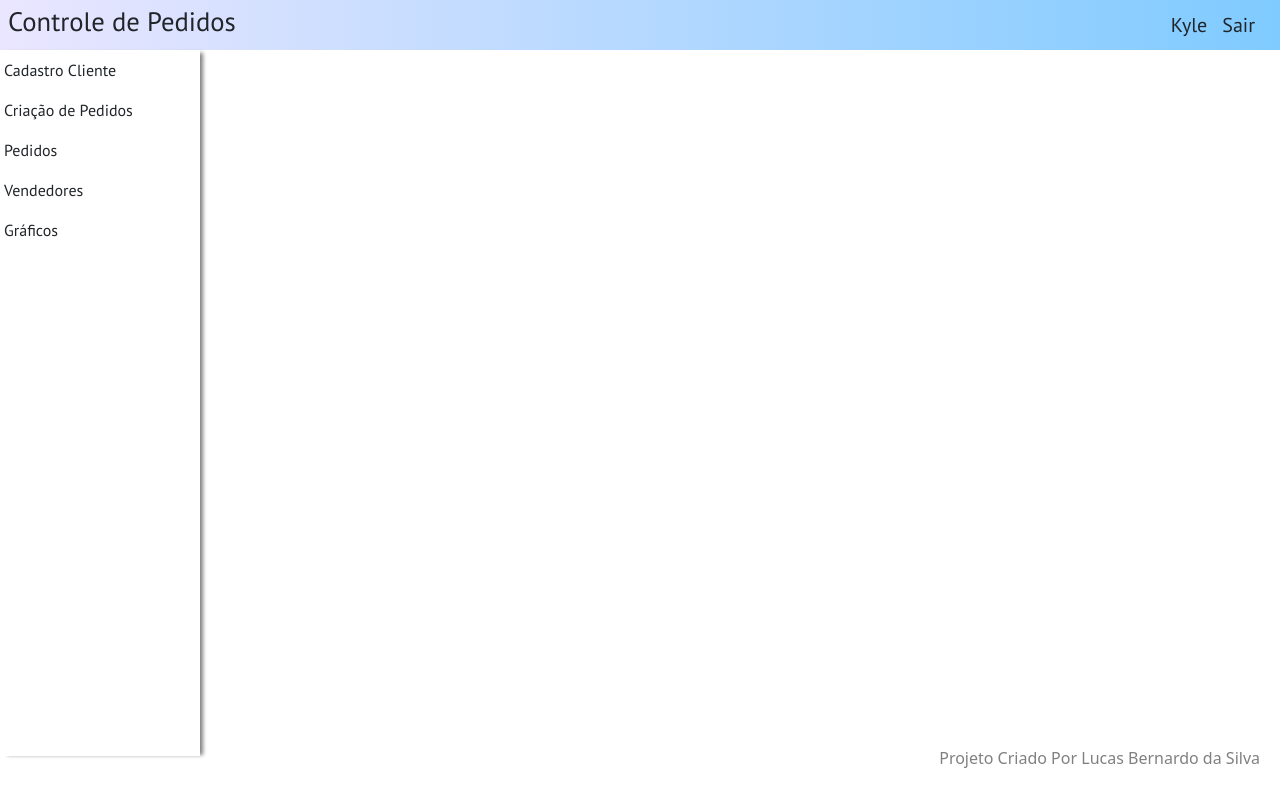
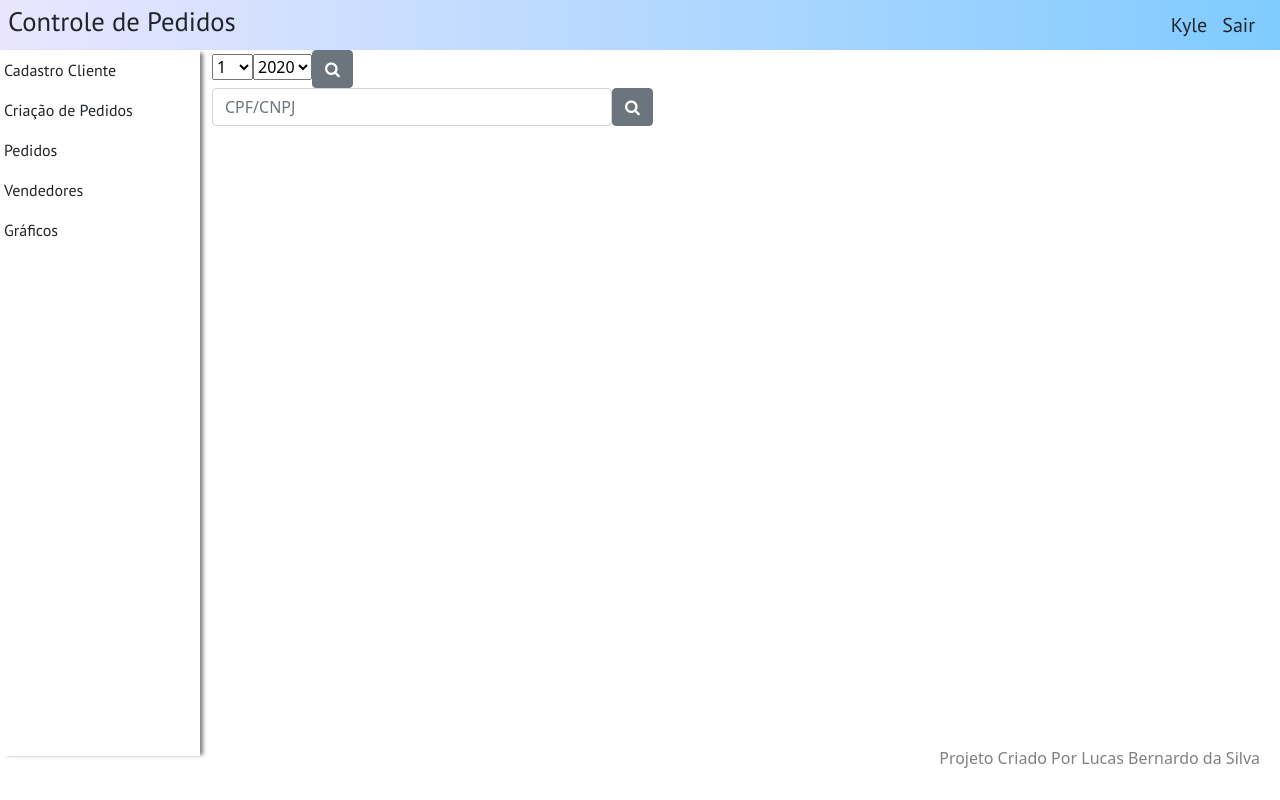
Before and after one commit to bernoudes/confeccao, a Vue app in the folder frontend/: page /#/ShowOrders in a window 1280 px wide. Built offline with nearby package versions, Linux system fonts and the light colour scheme.

Commit message:
foi criado showOrders (pedidos) e suas rotas e menu

```diff
--- /dev/null
+++ b/frontend/src/components/container/ShowOrders.vue
@@ -0,0 +1,73 @@
+<template>
+    <div class="showOrders">
+        <b-form>
+            <b-form-select
+                id="form_month"
+                ref="form_month"
+                :options="monthTemplate"
+                :value="1">
+            </b-form-select>
+
+            <b-form-select
+                id='form_year'
+                ref="form_year"
+                :options="yearTemplate"
+                :value="yearTemplate[0]">
+            </b-form-select>
+
+            <b-button class="fa fa-search" @click="searchByData"></b-button>
+
+            <div class="gr_searchByCPF">
+                <b-form-input
+                    id='form_cpf'
+                    ref="form_cpf"
+                    placeholder="CPF/CNPJ"
+                    require>
+                </b-form-input>
+
+                <b-button class="fa fa-search" @click="searchByCPF"></b-button>
+            </div>
+
+
+        </b-form>
+    </div>
+</template>
+
+<script>
+export default {
+    name: 'showOrders',
+    data(){
+        return{
+            monthTemplate:[1,2,3,4,5,7,8,9,10,11,12],
+            yearTemplate:[]
+        }
+    },
+    methods:{
+        CreateyearTemplate(){
+            for(let count = 2020; count < 3000; count++){
+                this.yearTemplate.push(count)
+            }
+        },
+        searchByData(event){
+            event.preventDefault()
+            console.log(this.$refs.form_month.localValue)
+            console.log(this.$refs.form_year.localValue)
+
+        },
+        searchByCPF(event){
+            event.preventDefault()
+            console.log(this.$refs.form_cpf.vModelValue)
+        }
+    },
+    mounted(){
+        this.CreateyearTemplate()
+    }
+}
+</script>
+
+<style>
+    .showOrders .gr_searchByCPF{
+        display: flex;
+        flex-direction: row;
+    }
+</style>
--- a/frontend/src/components/template/Menu.vue
+++ b/frontend/src/components/template/Menu.vue
@@ -2,7 +2,7 @@
     <div class="menu">
         <span @click="registerCustomer">Cadastro Cliente</span>
         <span @click="createOrders">Criação de Pedidos </span>
-        <span>Pedidos</span>
+        <span @click="showOrders">Pedidos</span>
         <!--below is for admin only -->
         <span>Vendedores</span>
         <span>Gráficos</span>
@@ -23,6 +23,12 @@ export default {
             event.preventDefault()
             if(this.$router.history.current.name != 'CreateOrders'){
                 this.$router.push({name: 'CreateOrders'})
+            }
+        },
+        showOrders(event){
+            event.preventDefault()
+            if(this.$router.history.current.name != 'ShowOrders'){
+                this.$router.push({name:'ShowOrders'})
             }
         }
     }
--- a/frontend/src/config/router.js
+++ b/frontend/src/config/router.js
@@ -4,6 +4,7 @@ import VueRouter from 'vue-router'
 import Home from '../components/container/Home'
 import RegisterCustomer from '../components/container/RegisterCustomer'
 import CreateOrders from '../components/container/CreateOrders'
+import ShowOrders from '../components/container/ShowOrders'
 
 Vue.use(VueRouter)
 
@@ -22,6 +23,11 @@ const routes = [
         name: 'CreateOrders',
         path: '/createOrders',
         component: CreateOrders
+    },
+    {
+        name: 'ShowOrders',
+        path: '/ShowOrders',
+        component: ShowOrders
     }
 ]
 
```
